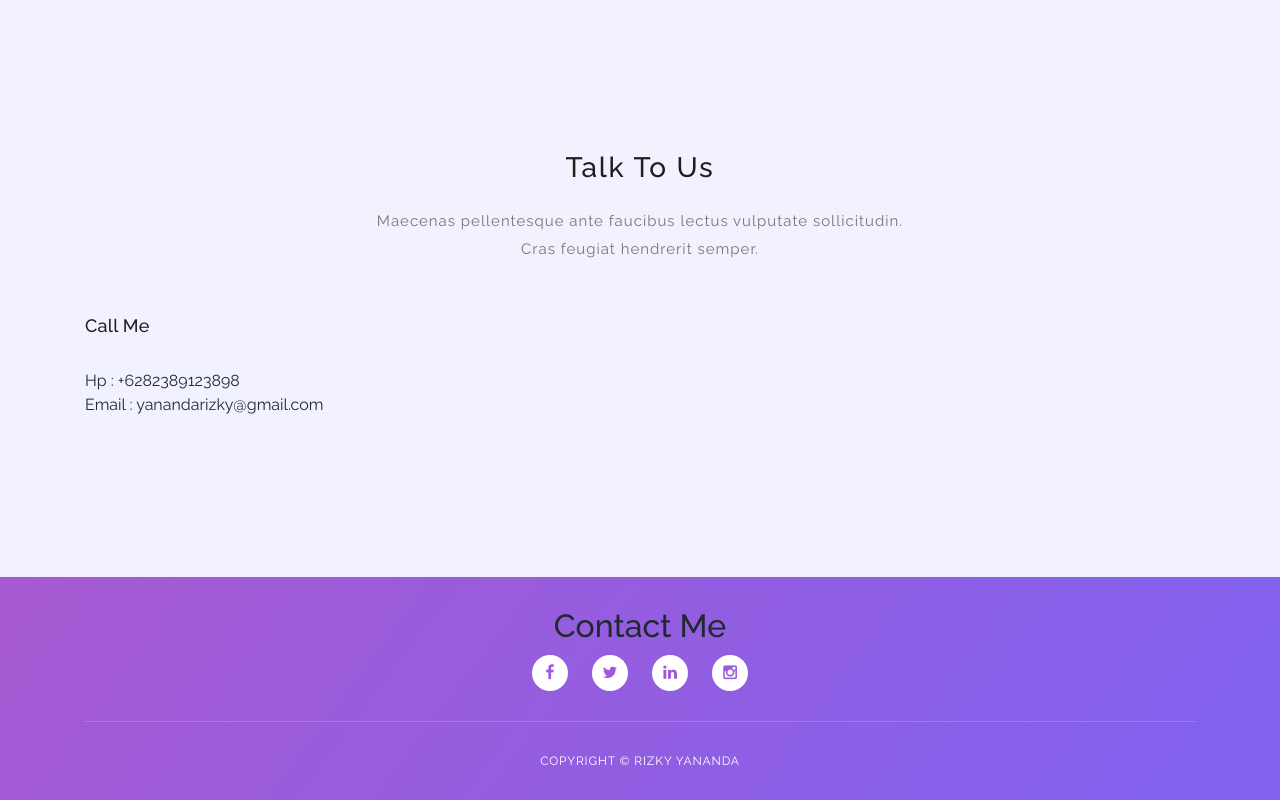
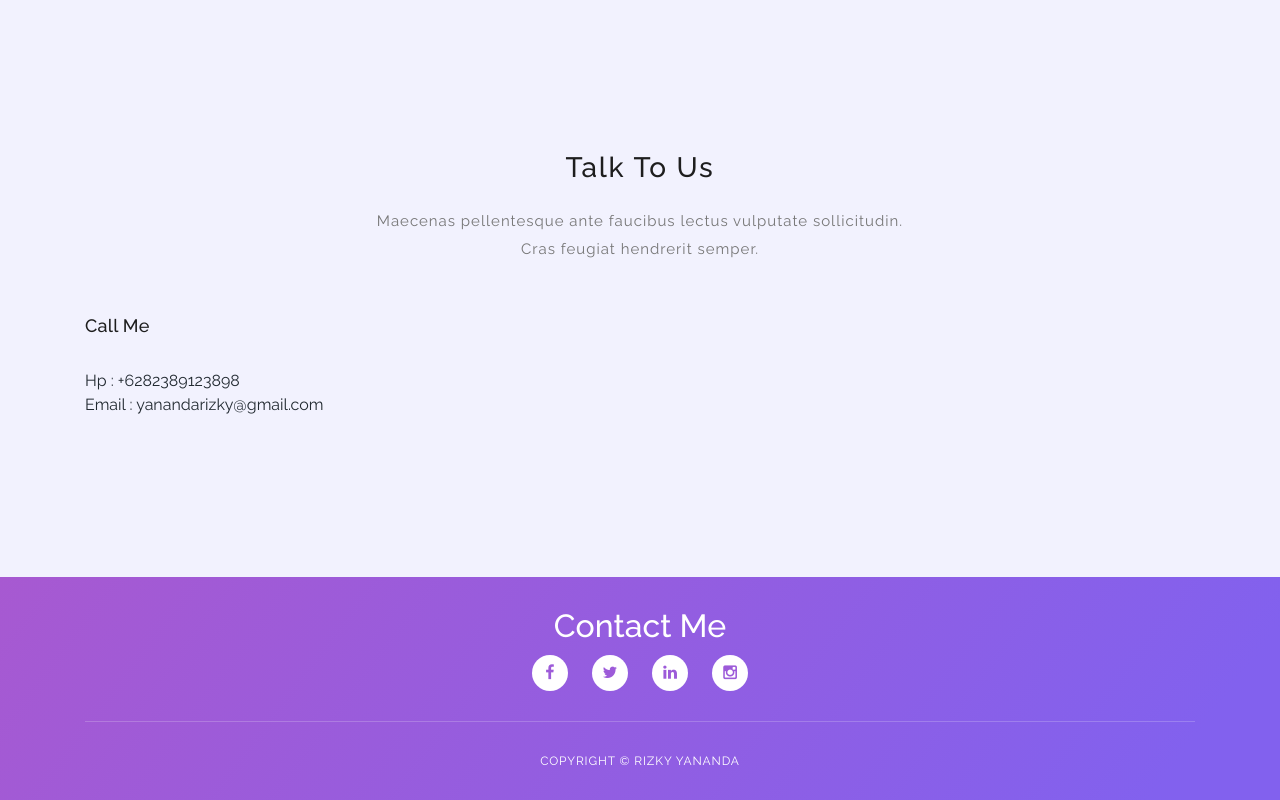
Before and after one commit to rizky06yananda/rizky06yananda.github.io, a plain HTML site: page index.html in a window 1280 px wide. Shown: the part 2163-2963 px from the top of the page. Drawn offline with Linux system fonts and the light colour scheme.

Commit message:
add new script

```diff
--- a/index.html
+++ b/index.html
@@ -272,7 +272,7 @@ https://templatemo.com/tm-535-softy-pinko
         <div class="container">
             <div class="row">
                 <div class="col-lg-12 col-md-12 col-sm-12">
-                	<center><h2>Contact Me</h2></center>
+                	<center><h2 style="color: white;">Contact Me</h2></center>
                     <ul class="social">
                         <li><a href="https://www.facebook.com/rizky.yananda.5"><i class="fa fa-facebook"></i></a></li>
                         <li><a href="https://twitter.com/RizkyYananda5"><i class="fa fa-twitter"></i></a></li>
```
